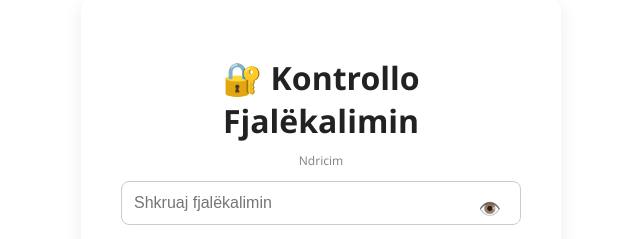
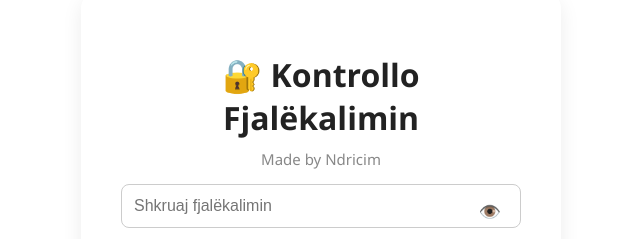
Before and after one commit to notndricim/password-checker, a plain HTML site: page index.html in a window 1280 px wide. Shown: the part 260-499 px from the top of the page, without its empty margins (319-959 px from the left). Drawn offline with Linux system fonts and the light colour scheme.

Commit message:
Update index.html

```diff
--- a/index.html
+++ b/index.html
@@ -75,7 +75,7 @@
 
 <div class="container">
   <h1>🔐 Kontrollo Fjalëkalimin</h1>
-  <p style="font-size: 12px; color: #888; margin-top: -10px;">Ndricim</p>
+  <p style="font-size: 15px; color: #888; margin-top: -10px;">Made by Ndricim</p>
 
   <div class="input-group">
     <input type="password" id="password" placeholder="Shkruaj fjalëkalimin" />
```
